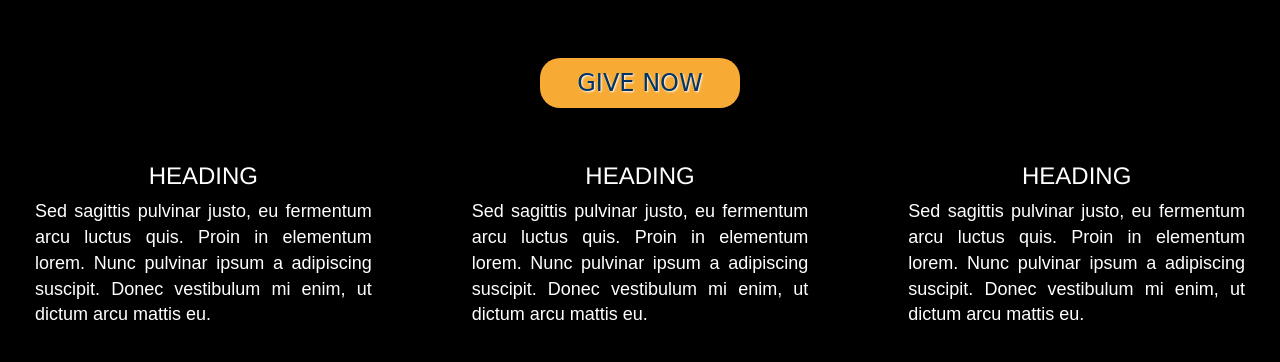
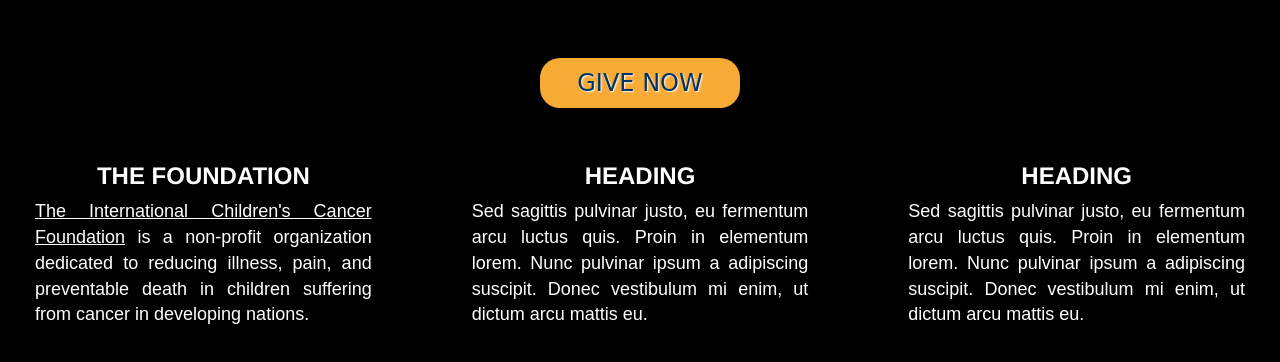
Before and after one commit to micahbolen/give-to-live.org, a plain HTML site: page index.html in a window 1280 px wide. Shown: the part 58-420 px from the top of the page. Drawn offline with nearby package versions, Linux system fonts and the light colour scheme; a script that the page names is missing; a web font is replaced by a local one.

Commit message:
Bolder headings.

```diff
--- a/index.html
+++ b/index.html
@@ -53,6 +53,8 @@
       h1, h2, h3, h4, h5, h6 {
 
         font-family: 'Bubbler One' sans-serif;
+        font-weight:bold;
+         text-shadow:4px 4px 5px black,0 0 1em black,0 0 0.2em black;
       }
 
        .navbar {
@@ -683,8 +685,8 @@
     <div class="row">
 
 
-        <div id="what" class="col-md-4"> <h3>HEADING</h3>
- <p style="padding:0 40px;">Sed sagittis pulvinar justo, eu fermentum arcu luctus quis. Proin in elementum lorem. Nunc pulvinar ipsum a adipiscing suscipit. Donec vestibulum mi enim, ut dictum arcu mattis eu.</p>
+        <div id="what" class="col-md-4"> <h3>THE FOUNDATION</h3>
+ <p style="padding:0 40px;"><a style="text-decoration:underline" href="#">The International Children&apos;s Cancer Foundation</a> is a non-profit organization dedicated to reducing illness, pain, and preventable death in children suffering from cancer in developing nations.</p>
 
  <!--     <p><span style="background-color:white;color:black;font-weight:bold;">Ronin</span><span style="background-color:black;">Ware.net</span> is a US based full service development &amp; interactive design agency.
 
```
